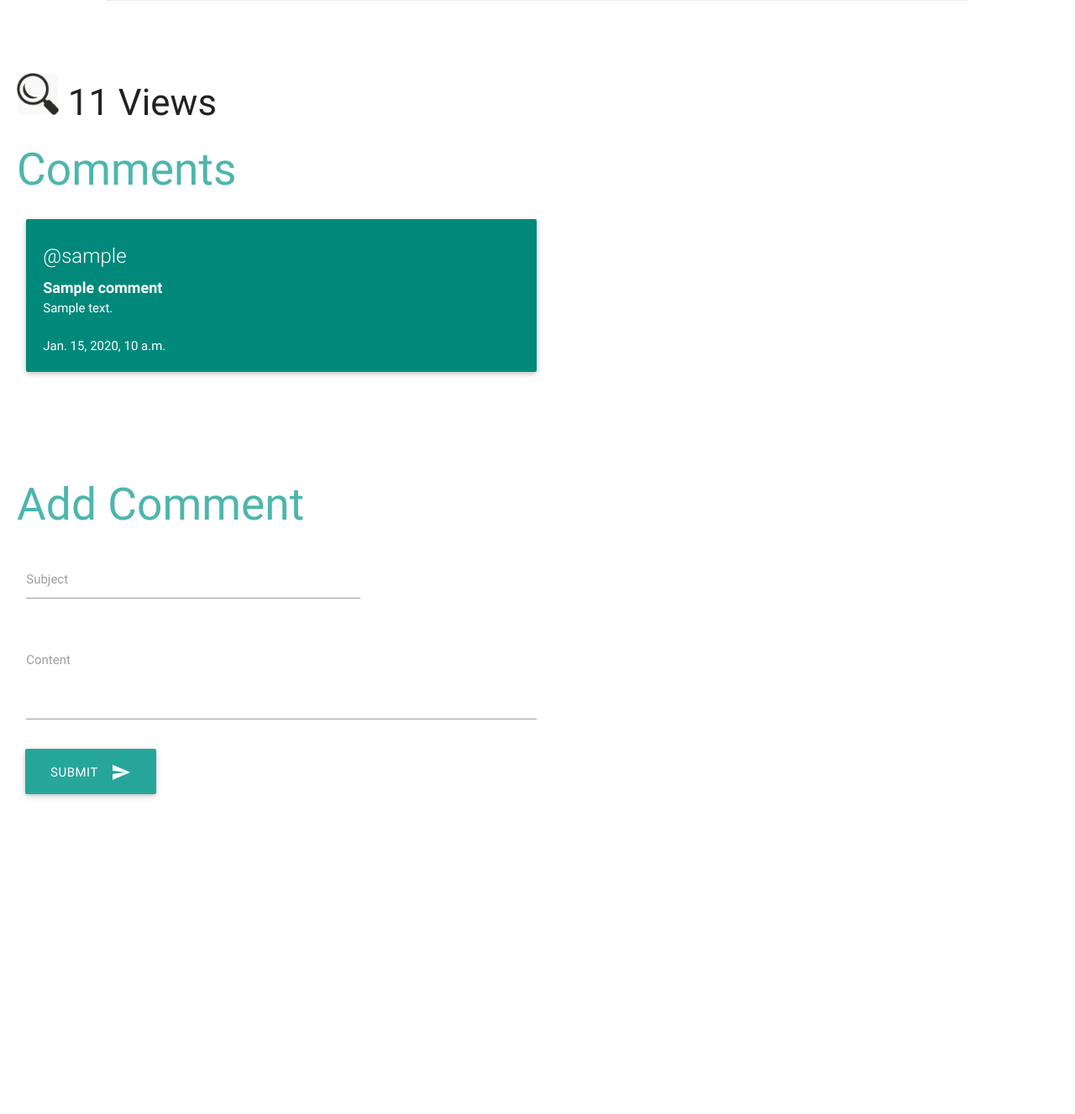
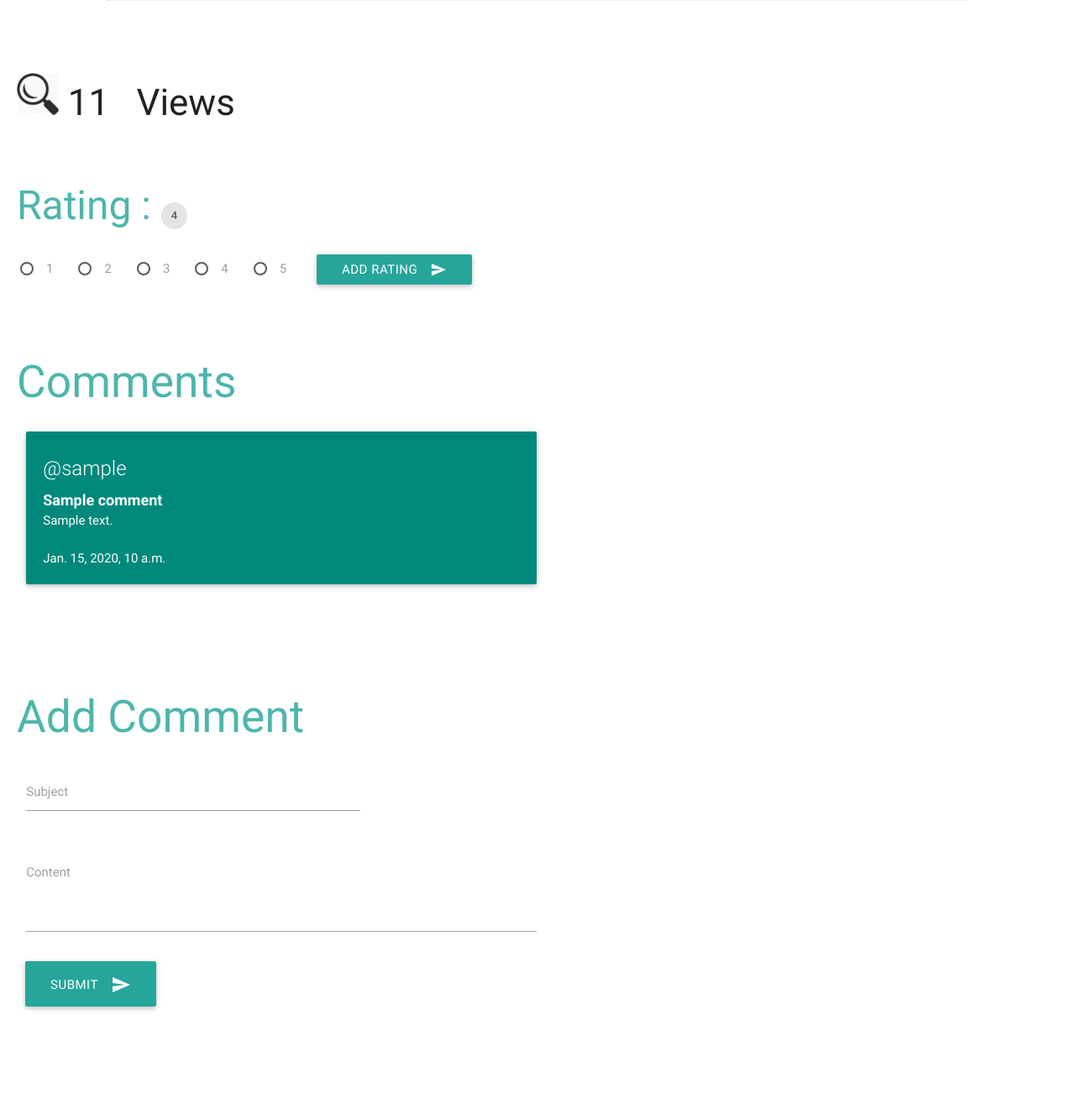
Before and after one commit to cjamadagni/Protocol, a Django app: page /viewer/?id=1 in a window 1280 px wide. Shown: the part 1384-2711 px from the top of the page at 84% size. Before the commit the page ends 2335 px from the top, so only its background shows below. Run offline with Django 3.2, Linux system fonts and the light colour scheme; a user stored in the database is signed in; tables that the repository leaves empty hold one stand-in row (values such as "Sample post"); some libraries are stand-ins or nearby versions.

Commit message:
Added the Rating functionality

```diff
--- a/dbms/templates/allpapers.html
+++ b/dbms/templates/allpapers.html
@@ -35,12 +35,12 @@
 
     <!-- Papers -->
 
-    <div name = "paper_list" style="margin-top:75px;margin-left:85px;">
+    <div name = "paper_list" style="margin-top:75px;margin-left:15px;">
 
     	{% if paper_list %}
 
 
-        <div class="row" style="margin-left:85px;">
+        <div class="row" style="margin-left:5px;">
     		{% for item in  paper_list %}
 
             <!--
@@ -50,7 +50,7 @@
     		    -->
 
             <div class="row">
-              <div class="col s12 m6">
+              <div class="col s12 m12">
                 <div class="card blue-grey darken-1">
                   <div class="card-content white-text">
                     <span class="card-title">{{ item.title }}</span>
--- a/dbms/templates/viewpaper.html
+++ b/dbms/templates/viewpaper.html
@@ -76,8 +76,48 @@
 </div>
 
 <div>
-<h3 style="margin-left:20px;"> <img src="/static/images/view.png" height="50px" width="50px" /> {{paper.views}} Views</h3>
+<h3 style="margin-left:20px;"> <img src="/static/images/view.png" height="50px" width="50px" /> {{paper.views}}&nbsp;&nbsp; Views</h3>
 </div>
+<br>
+<br>
+<font size = "8" class = " teal-text text-lighten-2" style="margin-left:20px;" > Rating : </font>
+<div class="chip" size="4"> {{paper.rating}} </div>
+<div id = "rating form">
+<br>
+<form action="/add_rating/" id="ratingform" name="ratingform" style="margin-left:20px;" method="post"> {% csrf_token %}
+
+      <input name="group1" type="radio" id="test1" value="1" />
+      <label for="test1">1</label>&nbsp;&nbsp;&nbsp;&nbsp;&nbsp;&nbsp;
+
+
+      <input name="group1" type="radio" id="test2" value="2" />
+      <label for="test2">2</label>&nbsp;&nbsp;&nbsp;&nbsp;&nbsp;&nbsp;
+
+
+      <input name="group1" type="radio" id="test3" value="3"  />
+      <label for="test3">3</label>&nbsp;&nbsp;&nbsp;&nbsp;&nbsp;&nbsp;
+
+
+      <input name="group1" type="radio" id="test4" value="4"/>
+      <label for="test4">4</label>&nbsp;&nbsp;&nbsp;&nbsp;&nbsp;&nbsp;
+
+      <input name="group1" type="radio" id="test5" value="5"/>
+      <label for="test5">5</label>&nbsp;&nbsp;&nbsp;&nbsp;&nbsp;&nbsp;
+
+     <input type="hidden" id="paper_id" name="paper_id" value="{{paper.paper_id}}">
+
+      <button class="waves-effect waves-light btn" id="submit" type="submit" name="action" style="margin-left:10px;">Add Rating
+          <i class="material-icons right">send</i>
+        </button>
+
+
+
+  </form>
+
+
+</div>
+<br><br>
+
 <div class="sub-header" id="comments" style="margin-left:20px;">
 
   <h2 class = " teal-text text-lighten-2">Comments</h2>
--- a/dbms/urls.py
+++ b/dbms/urls.py
@@ -1,7 +1,7 @@
 from django.conf.urls import patterns, include, url
 #from dbms.views import lnch,signup,signin,check,edit_profile,add_topic,view_all_papers,addschool,welcome,filterpaper,delete_topic,delete_school,user_logout,sign_up,upload_paper
 from dbms.views import *
-from papers.views import upload,viewer,add_comment,search
+from papers.views import upload,viewer,add_comment,search,add_rating
 from django.contrib import admin
 from django.conf import settings
 from django.conf.urls.static import static
@@ -27,6 +27,7 @@ urlpatterns = patterns('',
     url(r'^upload/',upload),
     url(r'^viewer/',viewer),
     url(r'^add_comment/',add_comment),
+    url(r'^add_rating/',add_rating),
     url(r'^viewall',view_all_papers),
     #url(r'^search',search),
     url(r'^addschool',addschool),
--- a/dbms/views.py
+++ b/dbms/views.py
@@ -169,9 +169,9 @@ def get_searched_papers(request):
         userprofile = UserProfile.objects.get(user=request.user)
         paper_list = []
         if papername == "None":
-            paper_data = Paper.objects.filter(Q(broadDomain1=broadDomain) | Q(broadDomain2=broadDomain)).order_by('-views')
+            paper_data = Paper.objects.filter(Q(broadDomain1=broadDomain) | Q(broadDomain2=broadDomain)).order_by('-rating').order_by('-views')
         else:
-            paper_data = Paper.objects.filter(Q(broadDomain1=broadDomain) | Q(broadDomain2=broadDomain)).filter(title__contains=papername).order_by('-views')
+            paper_data = Paper.objects.filter(Q(broadDomain1=broadDomain) | Q(broadDomain2=broadDomain)).filter(title__contains=papername).order_by('-rating').order_by('-views')
 
         if paper_data:
             for data in paper_data:
--- a/papers/models.py
+++ b/papers/models.py
@@ -21,6 +21,7 @@ class Paper(models.Model):
     broadDomain2 = models.CharField(max_length=100,default='null', null=True)
     description = models.TextField(null=True,default='null')
     conference = models.CharField(max_length=200,null=True,default='null')
+    rating = models.FloatField(default=0.0)
     #authors = models.ManyToManyField(Author, default=None)
     #UserProfile_id = models.ForeignKey(UserProfile)
     #date_publish = models.CharField(max_length=12,default=None)
--- a/papers/views.py
+++ b/papers/views.py
@@ -190,7 +190,7 @@ def viewer(request):
     comment_list = get_paper_comments(paper_id)
     comment_list.reverse()
     conference = result.conference
-    paper = {'url': url, 'title': title,'comment_list': comment_list,'paper_id': paper_id,'views': result.views, 'conference' : conference}
+    paper = {'url': url, 'title': title,'comment_list': comment_list,'paper_id': paper_id,'views': result.views, 'conference' : conference, 'rating':int(result.rating)}
     #return render(request, 'frame.html',{'paper': paper})
     return render(request, 'viewpaper.html',{'paper': paper})
 
@@ -213,13 +213,46 @@ def add_comment(request):
 
         url=result.paper_file.url
         title = result.title
+        conference = result.conference
         comment_list = get_paper_comments(paper_id)
-        paper = {'url': url, 'title': title,'comment_list': comment_list,'paper_id': paper_id,'views': result.views}
+        paper = {'url': url, 'title': title, 'conference' : conference,'comment_list': comment_list,'paper_id': paper_id,'views': result.views, 'rating':int(result.rating)}
         #return render(request, 'frame.html',{'paper': paper})
         return render(request, 'viewpaper.html',{'paper': paper})
         #return HttpResponse(json.dumps({'status': '200'}))
 
     return HttpResponse(json.dumps({'status': 501}))
+
+#view to add ratings
+def add_rating(request):
+    if request.method=='POST':
+        paper_id = request.POST['paper_id']
+        rating_value = request.POST['group1']
+        paper = Paper.objects.get(id=paper_id)
+
+        try:
+            userprofile = UserProfile.objects.get(user = request.user)
+            print userprofile
+        except:
+            print sys.exc_info()
+
+        current_rating = paper.rating
+        new_rating = (0.7 * current_rating) + (0.3 * float(rating_value))
+        #paper.rating = float(rating_value)
+        paper.rating = new_rating
+        print paper.rating
+        paper.save()
+        conference = paper.conference
+        url=paper.paper_file.url
+        title = paper.title
+        comment_list = get_paper_comments(paper_id)
+        paper = {'url': url, 'title': title, 'conference' : conference,'comment_list': comment_list,'paper_id': paper_id,'views': paper.views, 'rating':int(paper.rating)}
+        return render(request, 'viewpaper.html',{'paper': paper})
+
+
+
+
+
+
 
 
 def listen(request):
```
